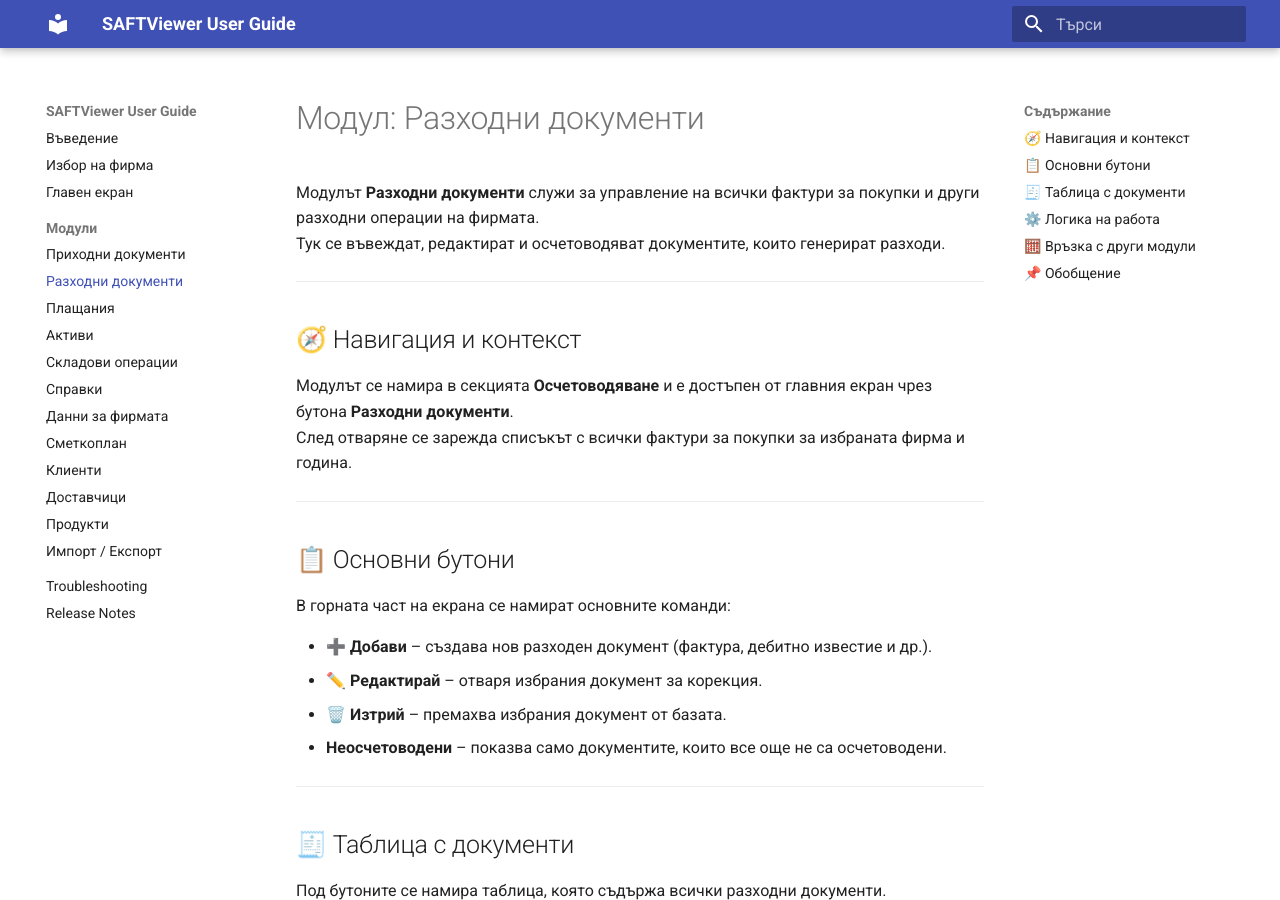
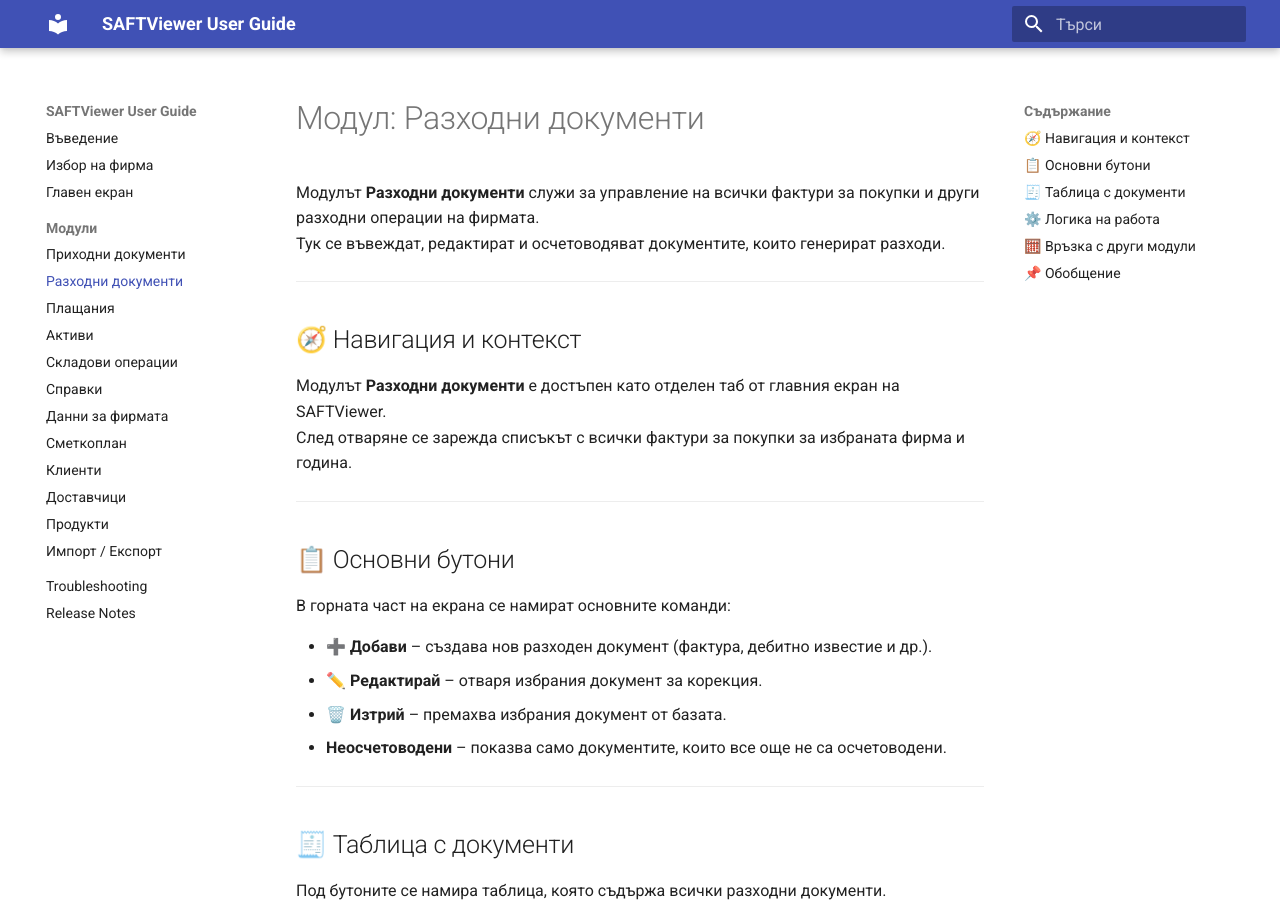
Before and after one commit to teodorval/saftviewer-docs, an MkDocs documentation site: the page built from docs/outgoing-documents.md, in a window 1280 px wide and 900 px high. Built offline with MkDocs 1.6.1 and Material for MkDocs 9.7.7, drawn with Linux system fonts in a browser that asks for light colours.

Commit message:
Update navigation description for outgoing documents

```diff
--- a/docs/outgoing-documents.md
+++ b/docs/outgoing-documents.md
@@ -7,7 +7,7 @@
 
 ## 🧭 Навигация и контекст
 
-Модулът се намира в секцията **Осчетоводяване** и е достъпен от главния екран чрез бутона **Разходни документи**.
+Модулът **Разходни документи** е достъпен като отделен таб от главния екран на SAFTViewer.
 След отваряне се зарежда списъкът с всички фактури за покупки за избраната фирма и година.
 
 ---
```
